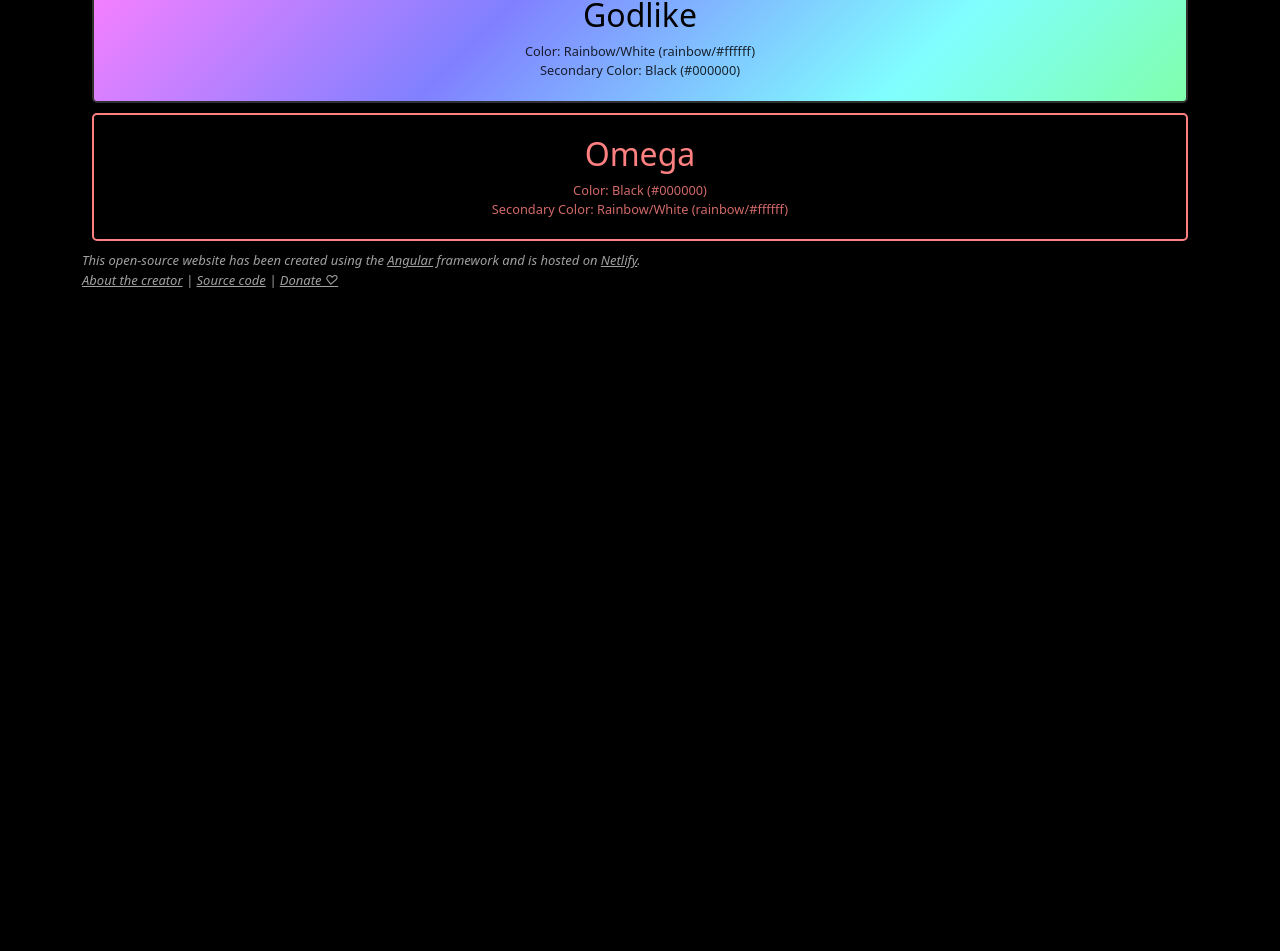
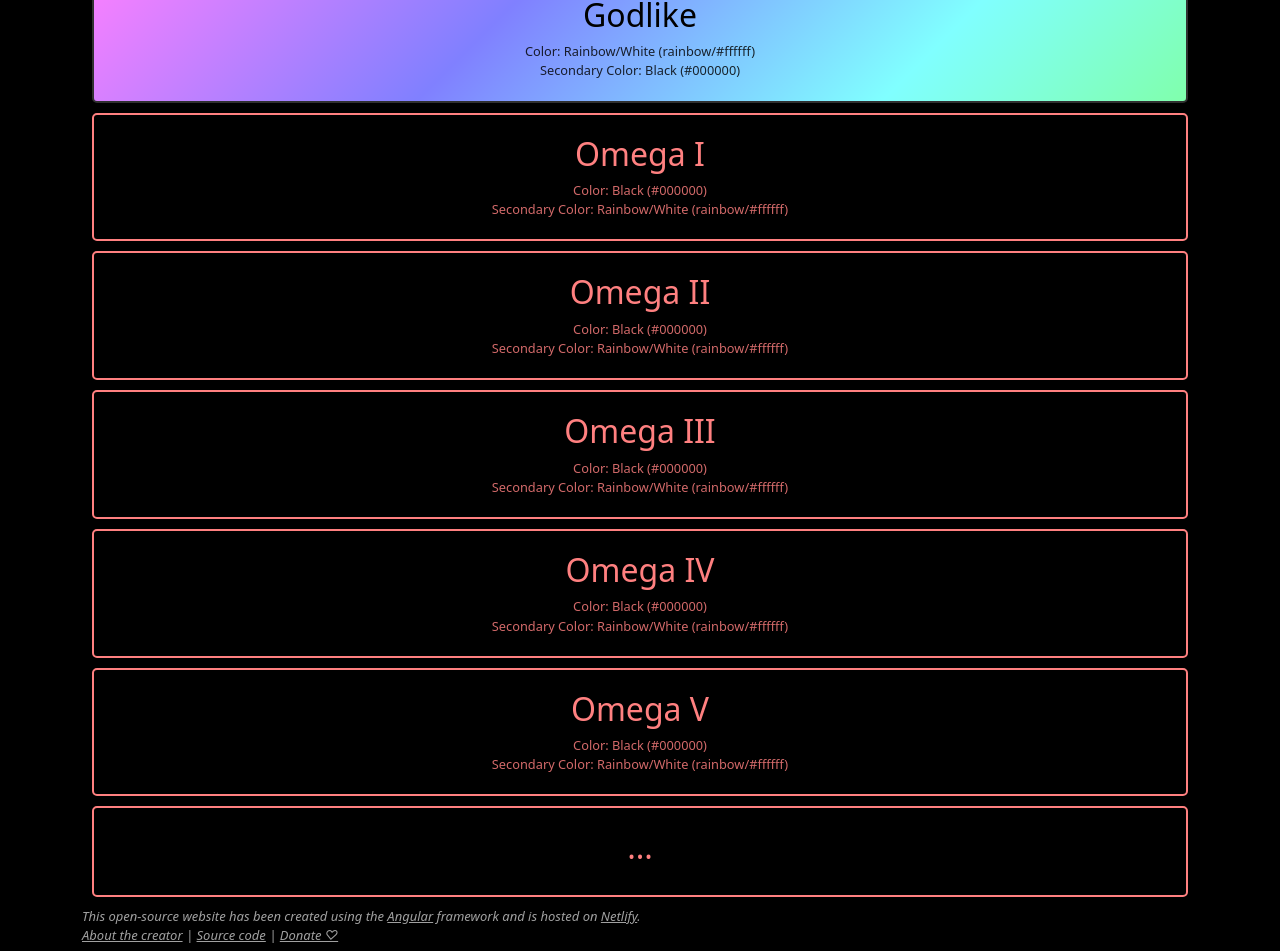
Before and after one commit to Ascyt/rarities, an Angular app: page /main in a window 1280 px wide. Shown: the part 1372-2323 px from the top of the page. Before the commit the page ends 1670 px from the top, so only its background shows below. Built offline with nearby package versions, Linux system fonts and the light colour scheme.

Commit message:
Added infinite omega rarities!

```diff
--- a/src/app/rarity-list/rarity-list.component.html
+++ b/src/app/rarity-list/rarity-list.component.html
@@ -6,4 +6,7 @@
             <span>Secondary Color: {{rarity.secondaryColor}} ({{rarity.secondaryColorHex}})</span>
         </div>
     </li>
+    <li class="omega">
+        <h2>...</h2>
+    </li>
 </ul>
--- a/src/app/rarity-list/rarity-list.component.ts
+++ b/src/app/rarity-list/rarity-list.component.ts
@@ -28,6 +28,10 @@ export class RarityListComponent {
     {name: 'Mythical', color: 'Red', colorHex: '#ff0000', secondaryColor:'White', secondaryColorHex:'#ffffff', cssClass: 'mythical'},
     {name: 'Divine', color: 'Cyan', colorHex: '#00ffff', secondaryColor:'Black', secondaryColorHex:'#000000', cssClass: 'divine'},
     {name: 'Godlike', color: 'Rainbow/White', colorHex: 'rainbow/#ffffff', secondaryColor:'Black', secondaryColorHex:'#000000', cssClass: 'godlike'},
-    {name: 'Omega', color: 'Black', colorHex: '#000000', secondaryColor:'Rainbow/White', secondaryColorHex:'rainbow/#ffffff', cssClass: 'omega'}
+    {name: 'Omega I', color: 'Black', colorHex: '#000000', secondaryColor:'Rainbow/White', secondaryColorHex:'rainbow/#ffffff', cssClass: 'omega'},
+    {name: 'Omega II', color: 'Black', colorHex: '#000000', secondaryColor:'Rainbow/White', secondaryColorHex:'rainbow/#ffffff', cssClass: 'omega'},
+    {name: 'Omega III', color: 'Black', colorHex: '#000000', secondaryColor:'Rainbow/White', secondaryColorHex:'rainbow/#ffffff', cssClass: 'omega'},
+    {name: 'Omega IV', color: 'Black', colorHex: '#000000', secondaryColor:'Rainbow/White', secondaryColorHex:'rainbow/#ffffff', cssClass: 'omega'},
+    {name: 'Omega V', color: 'Black', colorHex: '#000000', secondaryColor:'Rainbow/White', secondaryColorHex:'rainbow/#ffffff', cssClass: 'omega'},
   ];
 }
```
